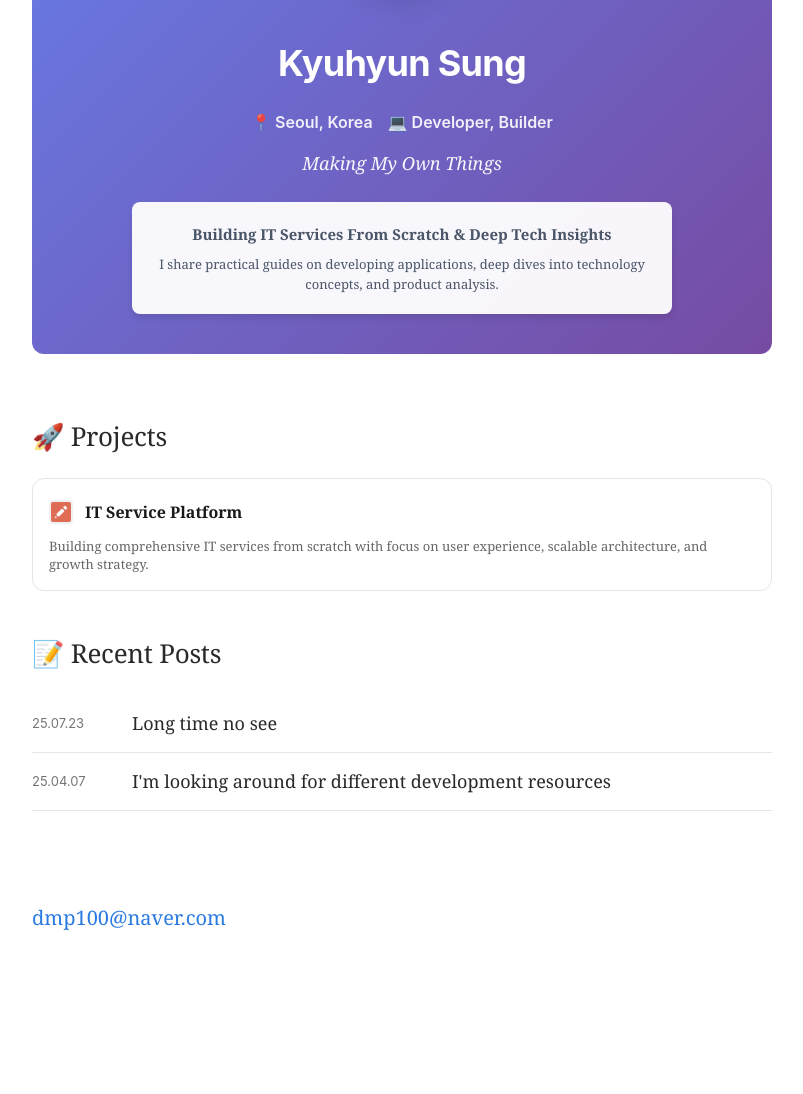
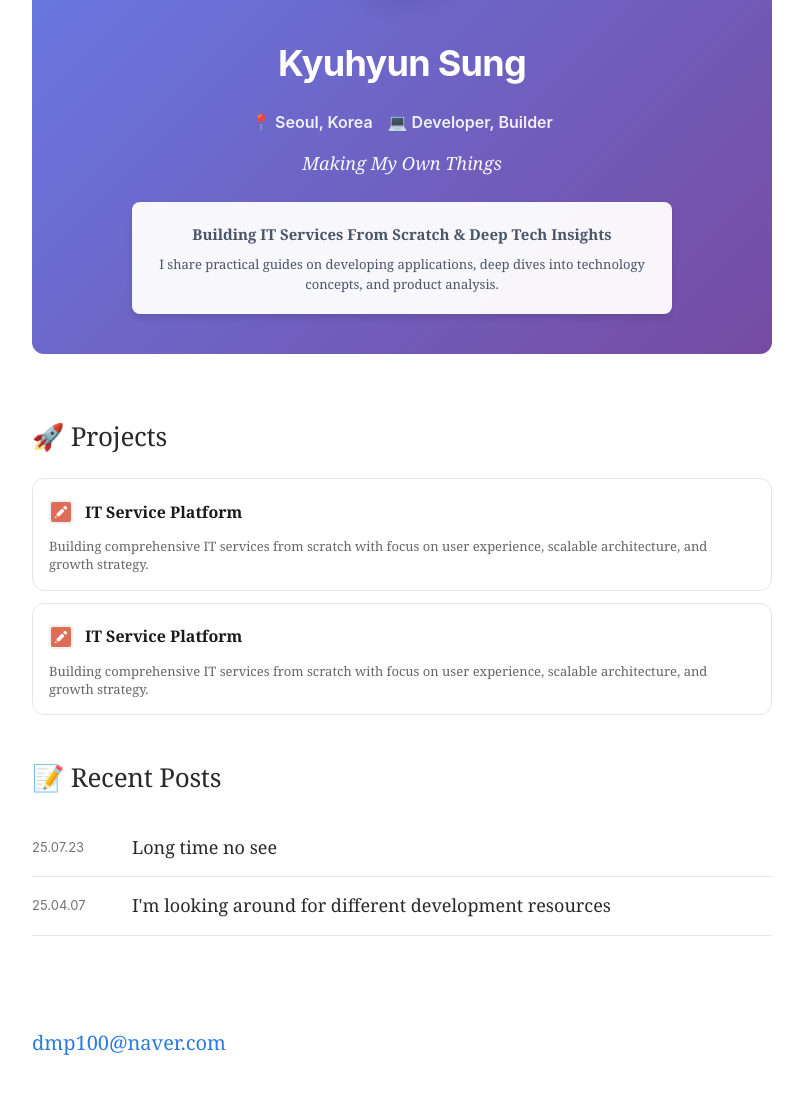
Before and after one commit to dmp100/dmp100.github.io, a Jekyll site: the page built from index.md, in a window 1280 px wide, cut to the strip 221-1316 px from the top of the page. Shown: the whole strip, without its empty margins (238-1041 px from the left). Built offline with Jekyll 4.4.1, drawn with Linux system fonts in a browser that asks for light colours; nearby versions of some CDN libraries; before the commit the page ends 1191 px from its top, so only the background shows below that.

Commit message:
ㅅㄷㄴㅅ

```diff
--- a/_posts/2025-07-23-these-days.md
+++ b/_posts/2025-07-23-these-days.md
@@ -3,6 +3,7 @@ layout: post
 title: "Long time no see"
 description: "Tell you about what"
 date: 2025-07-23
+project: "service-platform"
 image: /assets/images/2025-04-07-19-49-50.png
 ---
 
--- /dev/null
+++ b/projects/service-platform copy.md
@@ -0,0 +1,24 @@
+---
+layout: project
+title: "IT Service Platform"
+description: "Building comprehensive IT services from scratch with focus on user experience, scalable architecture, and growth strategy."
+# emoji: "💼"
+# emoji 대신 실제 이미지 사용
+icon_image: "/assets/images/icons/service-platform-icon.png"
+project_id: "service-platform"
+order: 1
+demo_url: "https://dmp100.github.io"
+screenshots:
+  - youtube: "8GlQVlvgYBA"
+    title: "Live Demo"
+    description: "Interactive demo showing key features and functionality"
+    type: "video"
+notion_landing:
+  url: "https://your-notion-page-link.com"
+  title: "U should come and see this."
+  description: "This is Where fun begins."
+  type: "website"  # notion, landing, docs, website, github, demo 등 자유롭게
+  # type에 따른 아이콘 (버튼은 모두 "Visit Link"로 통일):
+  # notion: 📋, landing: 🌐, docs: 📚
+  # website: 🔗, github: 💻, demo: 🎮
+---
```
